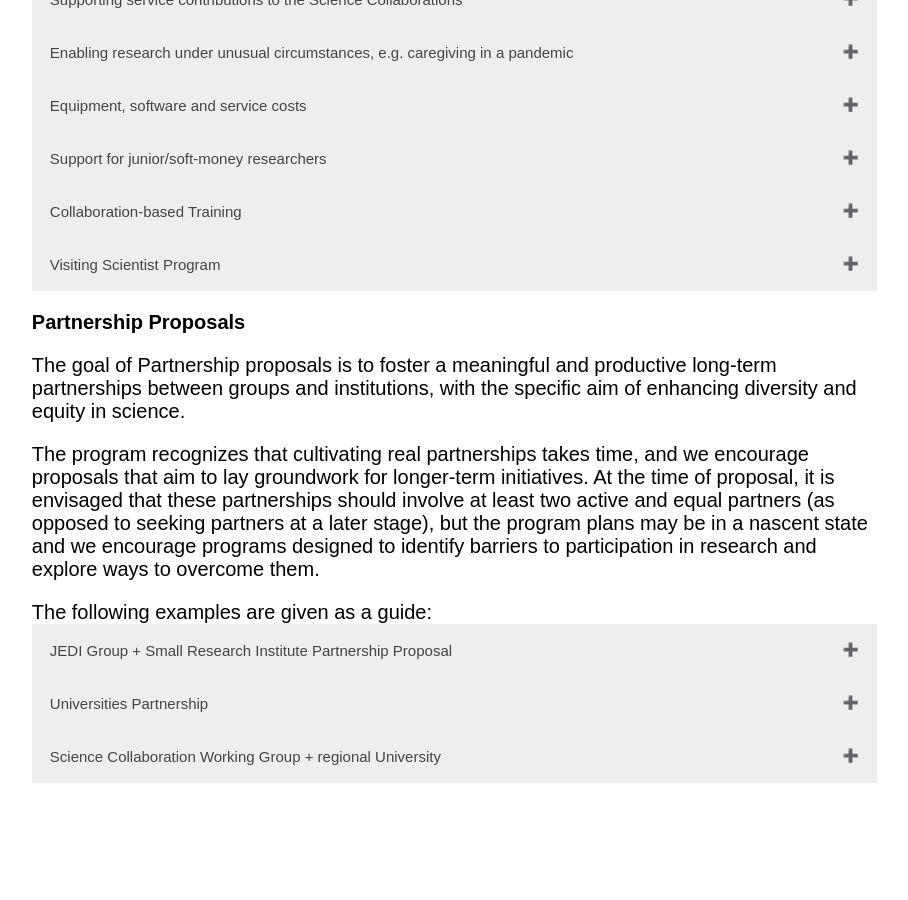
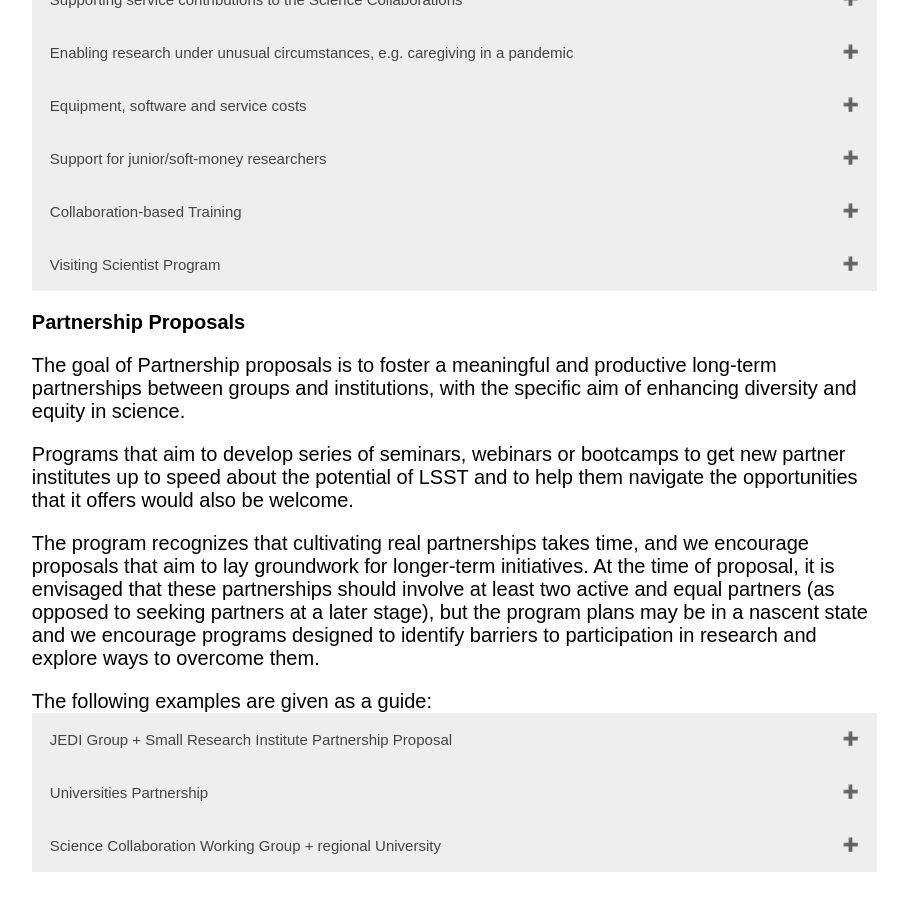
Before and after one commit to lsst-sci-prep/lsst-sci-prep.github.io, a Jekyll site: the page built from kickstarter_grants.html, in a window 1280 px wide and 900 px high, scrolled down 2133 px. Shown: the whole window, without its empty margins (249-1157 px from the left). Built offline with Jekyll 4.4.1, drawn with Linux system fonts in a browser that asks for light colours; before the commit the page ends 2944 px from its top, so only the background shows below that.

Commit message:
Added examples of partnership proposals

```diff
--- a/kickstarter_grants.html
+++ b/kickstarter_grants.html
@@ -89,7 +89,8 @@ title: Program Elements
       several subgroups and Task Forces that would benefit the Collaboration as a
       whole, but this would currently come at the expense of other commitments.
       She requests funds to cover 1 month of her time to enable her to meet the
-      needs of the community. </p>
+      needs of the community.  Her proposal clearly delineates her goals and the
+      tasks to be performed, and demonstrates their importance for the Science Collaboration.</p>
   </div>
 
   <button type="button" class="collapsible">Enabling research under unusual circumstances, e.g. caregiving in a pandemic</button>
@@ -149,6 +150,10 @@ title: Program Elements
         <p>The goal of Partnership proposals is to foster a meaningful and productive
           long-term partnerships between groups and institutions, with the
         specific aim of enhancing diversity and equity in science.  </p>
+        <p>Programs that aim to develop series of seminars, webinars or bootcamps
+          to get new partner institutes up to speed about the potential of LSST
+          and to help them navigate the opportunities that it offers would also be
+          welcome.</p>
         <p>The program recognizes that cultivating real partnerships takes time,
         and we encourage proposals that aim to lay groundwork for longer-term initiatives.
         At the time of proposal, it is envisaged that these partnerships should
```
